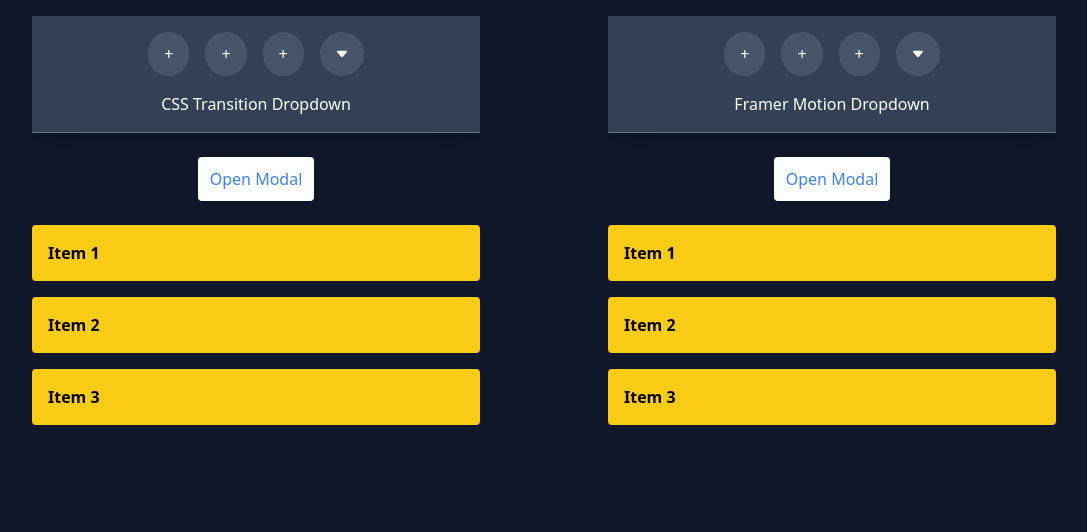
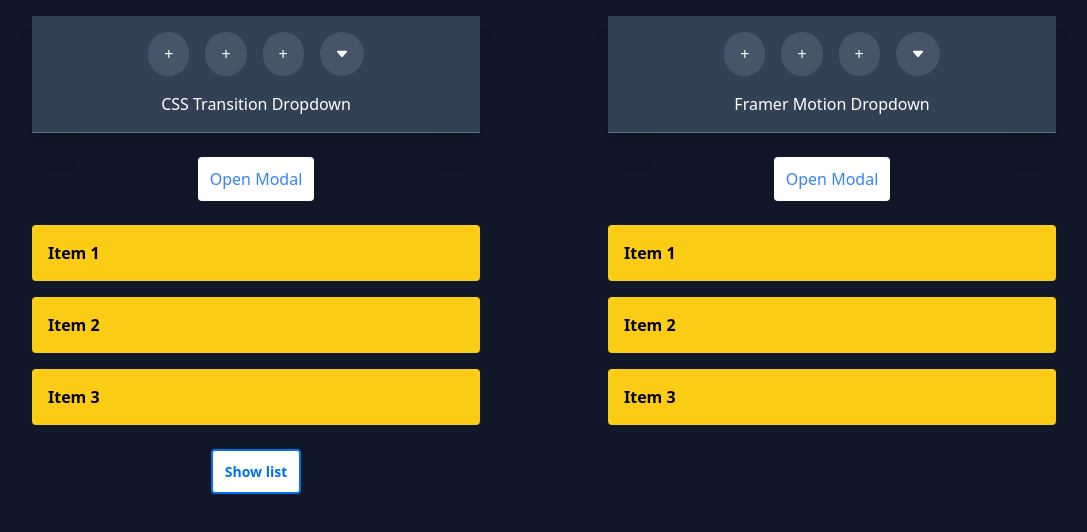
Before and after one commit to Dmitriy24S/multilevel-dropdown-menu-react, a React (Create React App) app: page / in a window 1280 px wide. Shown: the top 532 px of the page, without its empty margins (96-1183 px from the left). Built offline with nearby package versions, Linux system fonts and the light colour scheme.

Commit message:
feat: :sparkles: add in-out staggered css-transition list example

```diff
--- a/src/App.css
+++ b/src/App.css
@@ -20,7 +20,7 @@ body {
 
 /* CSSTransition classes */
 
-/* dropdown menu */
+/* CSS Transition - dropdown menu */
 .dropdown-container-enter {
   transition: opacity 250ms ease-in-out;
   opacity: 0;
@@ -67,9 +67,9 @@ body {
   transform: translateX(110%);
   transition: all var(--speed) ease;
 }
+/* CSS Transition - dropdown menu end */
 
 /* CSS Transition - modal */
-
 /* modal enter */
 .modal-container-enter .modal-overlay {
   opacity: 0;
@@ -139,3 +139,67 @@ body {
   width: 300px;
   z-index: 100;
 }
+/* CSS Transition - modal end */
+
+/* CSS Transition - in/out list */
+.in-out-list-container {
+  width: 350px;
+}
+.button-wrapper {
+  display: flex;
+  justify-content: center;
+  margin-bottom: 1rem;
+}
+.button {
+  background-color: #ffffff;
+  border-radius: 4px;
+  border: 2px solid #0071eb;
+  color: #0071eb;
+  font-size: 14px;
+  font-weight: bold;
+  padding: 10px 12px;
+  transition: background-color 200ms ease, color 200ms ease;
+}
+.button:hover {
+  background-color: #0071eb;
+  color: #ffffff;
+}
+
+/* in/out list enter */
+.listEnter .item {
+  opacity: 0;
+  transform: scale(0.8);
+}
+.listEnterActive .item {
+  opacity: 1;
+  transform: scale(1);
+}
+
+/* in/out list exit */
+.listExit .item {
+  opacity: 1;
+  transform: scale(1);
+}
+.listExitActive .item {
+  opacity: 0;
+  transform: scale(0.8);
+}
+
+.item {
+  display: flex;
+  align-items: center;
+  justify-content: center;
+  box-shadow: 0 4px 8px 0 rgba(0, 0, 0, 0.1);
+  border-radius: 4px;
+  height: 50px;
+  font-size: 18px;
+  font-weight: bold;
+  margin: 0 0 10px;
+}
+.item:nth-child(1n) {
+  background-color: #3e97f8;
+}
+.item:nth-child(2n) {
+  background-color: #a3cff8;
+}
+/* CSS Transition - in/out list end */
--- a/src/App.tsx
+++ b/src/App.tsx
@@ -1,5 +1,6 @@
 import "./App.css";
 import CSSTranDropdown from "./components/CSSTranDropdown";
+import CSSTranInOutList from "./components/CSSTranInOutList";
 import CSSTranListHeight from "./components/CSSTranListHeight";
 import CSSTranModal from "./components/CSSTranModal";
 import FramerDropdown from "./components/FramerDropdown";
@@ -18,6 +19,8 @@ function App() {
           <CSSTranModal />
           {/* CSS Transition auto height list */}
           <CSSTranListHeight />
+          {/* CSS Transition in-out list */}
+          <CSSTranInOutList />
         </section>
 
         {/* Framer Motion */}
--- /dev/null
+++ b/src/components/CSSTranInOutList.tsx
@@ -0,0 +1,54 @@
+import { useState } from "react";
+import { CSSTransition } from "react-transition-group";
+
+const CSSTranInOutList = () => {
+  const items = Array.from(Array(10).keys()).map((i) => i + 1);
+  const [isExpanded, setIsExpanded] = useState(false);
+  const [isTransitionEnter, setIsTransitionEnter] = useState(false);
+
+  return (
+    <section className="in-out-list-container">
+      <div className="button-wrapper">
+        <button className="button" onClick={() => setIsExpanded(!isExpanded)}>
+          {isExpanded ? "Hide list" : "Show list"}
+        </button>
+      </div>
+
+      <CSSTransition
+        timeout={500}
+        unmountOnExit
+        mountOnEnter
+        in={isExpanded}
+        classNames={{
+          enter: "listEnter",
+          enterActive: "listEnterActive",
+          exit: "listExit",
+          exitActive: "listExitActive",
+        }}
+        onEntered={() => setIsTransitionEnter(true)}
+        onExited={() => setIsTransitionEnter(false)}
+      >
+        <ul>
+          {items.map((value, idx) => {
+            const delay = isTransitionEnter
+              ? (items.length - idx) * 20 // out animation
+              : idx * 40; // in animation
+            return (
+              <li
+                key={idx}
+                className="item"
+                style={{
+                  transition: `all 200ms cubic-bezier(0.34, 1.56, 0.64, 1) ${delay}ms`,
+                }}
+              >
+                {value}
+              </li>
+            );
+          })}
+        </ul>
+      </CSSTransition>
+    </section>
+  );
+};
+
+export default CSSTranInOutList;
```
